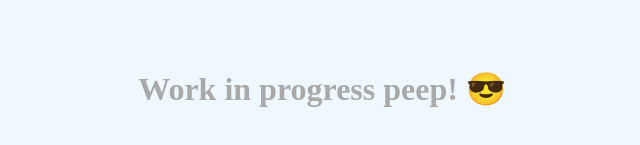
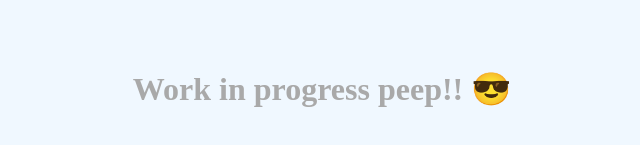
Before and after one commit to GioBelli/giobelli.com, a plain HTML site: page index.html in a window 1280 px wide. Shown: the part 319-464 px from the top of the page, 318-958 px from the left. Drawn offline with Linux system fonts and the light colour scheme.

Commit message:
Update index.html

```diff
--- a/index.html
+++ b/index.html
@@ -19,6 +19,6 @@
     </style>
   </head>
   <body>
-    <h1>Work in progress peep! 😎</h1>
+    <h1>Work in progress peep!! 😎</h1>
   </body>
 </html>
```
